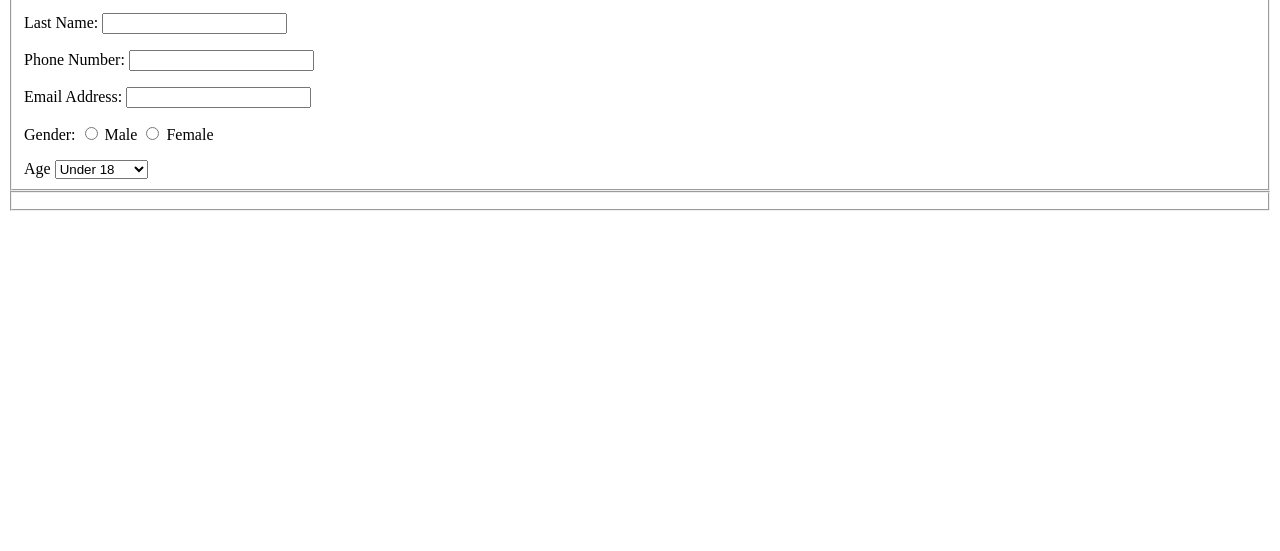
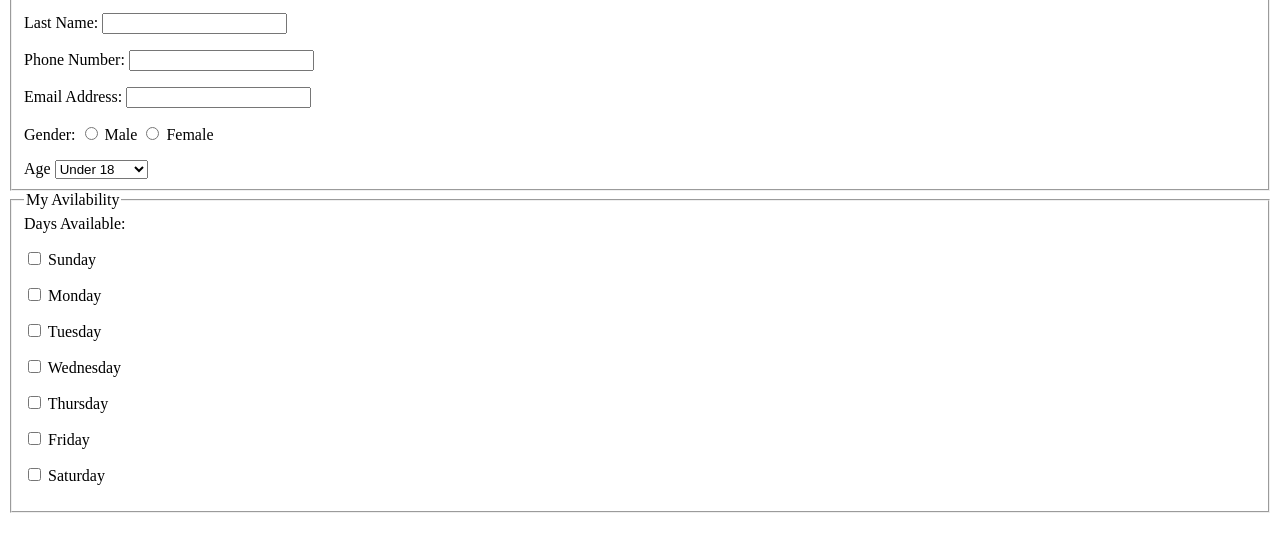
Before and after one commit to jalaniz-sys/lab4, a plain HTML site: page index.html in a window 1280 px wide. Shown: the part 127-678 px from the top of the page. Drawn offline with Linux system fonts and the light colour scheme.

Commit message:
checkbox list for days of the week

```diff
--- a/index.html
+++ b/index.html
@@ -46,7 +46,39 @@
 	</select>
 </fieldset>
 <fieldset>
+<legend>
+	My Avilability
+</legend>
+<label> Days Available:</label>
+<p>
+</p>
 
+<input type="checkbox" name="available_field[]" value="Sunday">
+<label>Sunday</label>
+<p>
+<input type="checkbox" name="available_field[]" value="Monday">
+<label>Monday</label>
+</p>
+<p>
+<input type="checkbox" name="available_field[]" value="Tuesday">
+<label>Tuesday</label>
+</p>
+<p>
+<input type="checkbox" name="available_field[]" value="Wednesday">
+<label>Wednesday</label>
+</p>
+<p>
+<input type="checkbox" name="available_field[]" value="Thursday">
+<label>Thursday</label>
+</p>
+<p>
+<input type="checkbox" name="available_field[]" value="Friday">
+<label>Friday</label>
+</p>
+<p>
+<input type="checkbox" name="available_field[]" value="Saturday">
+<label>Saturday</label>
+</p>
 
 
 </html>
```
